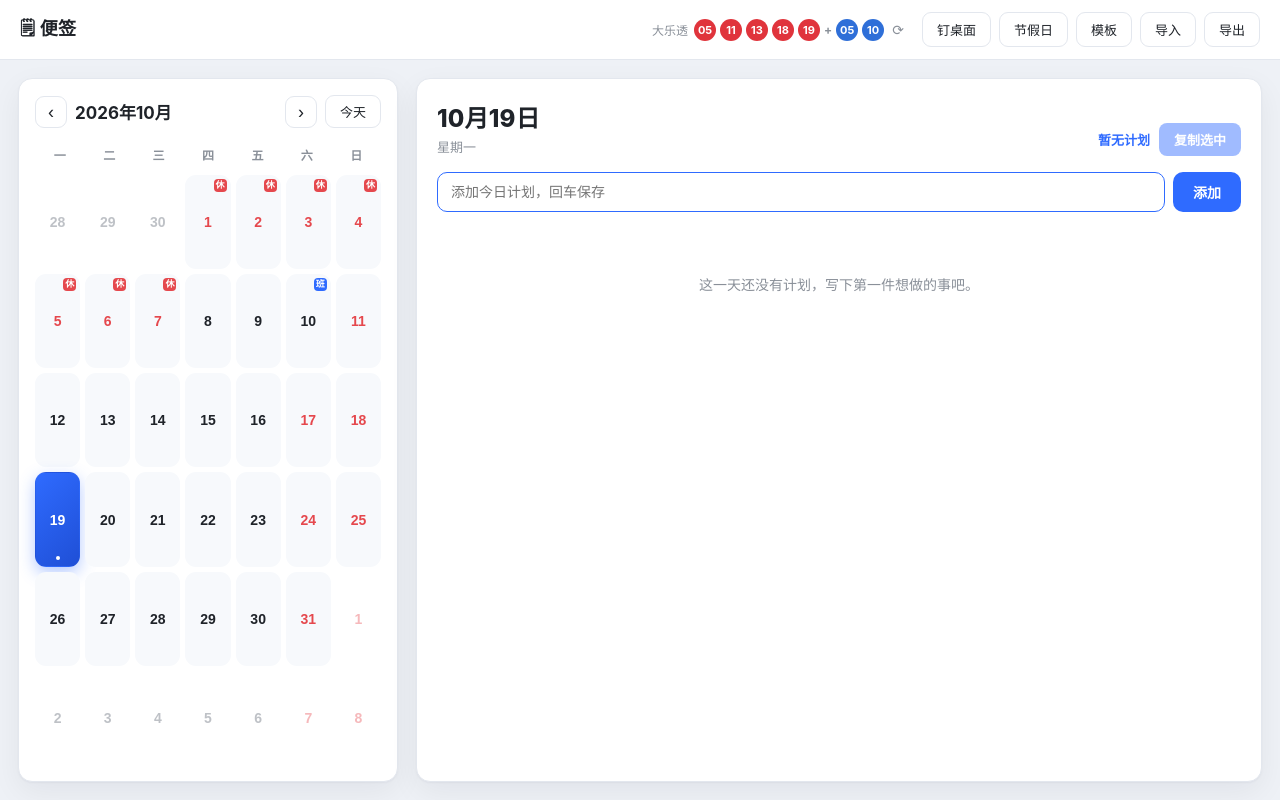
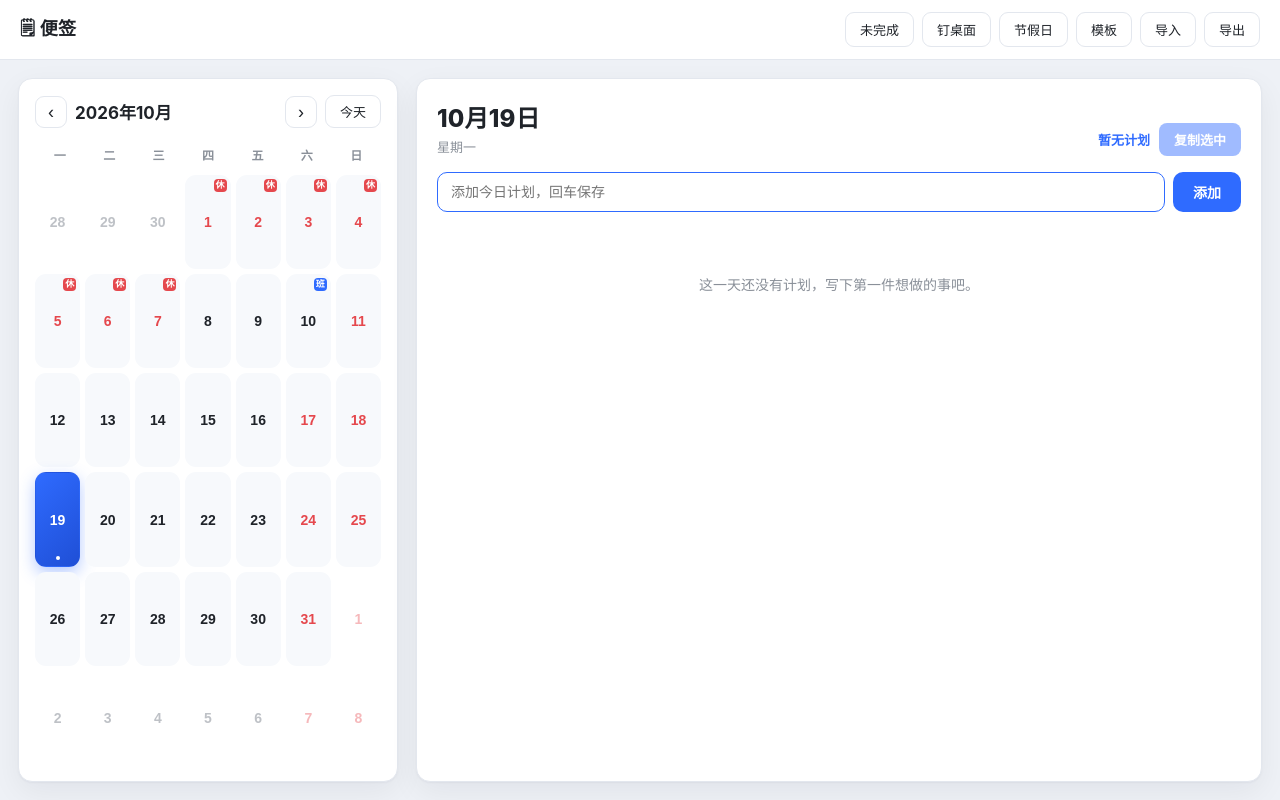
Before and after one commit to mengqd/planbook, a React (Vite) app: page / in a window 1280 px wide. Built offline with nearby package versions, Linux system fonts and the light colour scheme.

Commit message:
feat: 移除大乐透，顶栏新增「未完成」按钮按日期列出所有未完成事项

```diff
--- a/src/App.tsx
+++ b/src/App.tsx
@@ -6,7 +6,7 @@ import DayPanel from './components/DayPanel';
 import HolidayDialog from './components/HolidayDialog';
 import { usePlans } from './hooks/usePlans';
 import { initHolidays } from './lib/holidays';
-import { rollLotto } from './lib/lotto';
+import UnfinishedDialog from './components/UnfinishedDialog';
 
 export default function App() {
   const {
@@ -14,6 +14,7 @@ export default function App() {
     setSelectedDate,
     selectedPlans,
     plansByDate,
+    plans,
     addPlan,
     updatePlan,
     removePlan,
@@ -27,7 +28,7 @@ export default function App() {
   const [ready, setReady] = useState(false);
   const [dialogOpen, setDialogOpen] = useState(false);
   const [pinned, setPinned] = useState(false);
-  const [lotto, setLotto] = useState(rollLotto);
+  const [todoOpen, setTodoOpen] = useState(false);
   const [, setTick] = useState(0);
 
   // 启动时加载用户更新过的节假日数据，再渲染日历
@@ -47,6 +48,8 @@ export default function App() {
       void ready.then(() => unlisten?.());
     };
   }, []);
+
+  const undoneCount = plans.filter((p) => !p.done).length;
 
   const toggleSticky = async () => {
     try {
@@ -69,27 +72,12 @@ export default function App() {
       <header className="topbar">
         <div className="brand">🗒 便签</div>
         <div className="actions">
-          <div className="lotto" title="大乐透推荐号码（随机，仅供娱乐）">
-            <span className="lotto-label">大乐透</span>
-            {lotto.front.map((n) => (
-              <span key={`f-${n}`} className="ball ball-front">
-                {n}
-              </span>
-            ))}
-            <span className="lotto-plus">+</span>
-            {lotto.back.map((n) => (
-              <span key={`b-${n}`} className="ball ball-back">
-                {n}
-              </span>
-            ))}
-            <button
-              className="lotto-reroll"
-              title="换一注"
-              onClick={() => setLotto(rollLotto())}
-            >
-              ⟳
-            </button>
-          </div>
+          <button
+            onClick={() => setTodoOpen(true)}
+            title="列出所有未完成的事项"
+          >
+            未完成{undoneCount > 0 ? `（${undoneCount}）` : ''}
+          </button>
           <button
             onClick={toggleSticky}
             title={
@@ -139,6 +127,17 @@ export default function App() {
         onClose={() => setDialogOpen(false)}
         onUpdated={() => setTick((t) => t + 1)}
       />
+
+      <UnfinishedDialog
+        open={todoOpen}
+        onClose={() => setTodoOpen(false)}
+        plans={plans}
+        onToggle={togglePlan}
+        onJump={(d) => {
+          setSelectedDate(d);
+          setTodoOpen(false);
+        }}
+      />
     </div>
   );
 }
--- /dev/null
+++ b/src/components/UnfinishedDialog.tsx
@@ -0,0 +1,102 @@
+import { useMemo } from 'react';
+import type { Plan } from '../lib/types';
+import { todayStr } from '../lib/date';
+
+interface Props {
+  open: boolean;
+  onClose: () => void;
+  plans: Plan[];
+  onToggle: (id: string) => void;
+  /** 点击某个日期：跳转到日历对应日期 */
+  onJump: (date: string) => void;
+}
+
+const WEEKDAYS = ['日', '一', '二', '三', '四', '五', '六'];
+
+function dayInfo(date: string, today: string) {
+  const d = new Date(date + 'T00:00:00');
+  const weekday = `周${WEEKDAYS[d.getDay()]}`;
+  if (date === today) return { label: date, tag: '今天', overdue: false };
+  if (date < today) {
+    const diff = Math.round(
+      (new Date(today + 'T00:00:00').getTime() - d.getTime()) / 86400000,
+    );
+    return { label: date, tag: `已逾期 ${diff} 天`, overdue: true };
+  }
+  return { label: date, tag: weekday, overdue: false };
+}
+
+export default function UnfinishedDialog({
+  open,
+  onClose,
+  plans,
+  onToggle,
+  onJump,
+}: Props) {
+  const today = todayStr();
+
+  // 未完成事项按日期升序分组（最早的排最前，逾期的一眼能看到）
+  const groups = useMemo(() => {
+    const m = new Map<string, Plan[]>();
+    for (const p of plans) {
+      if (p.done) continue;
+      const arr = m.get(p.date) ?? [];
+      arr.push(p);
+      m.set(p.date, arr);
+    }
+    return [...m.entries()].sort(([a], [b]) => a.localeCompare(b));
+  }, [plans]);
+
+  if (!open) return null;
+
+  const total = groups.reduce((n, [, ps]) => n + ps.length, 0);
+
+  return (
+    <div className="modal-mask" onClick={onClose}>
+      <div className="modal todo-modal" onClick={(e) => e.stopPropagation()}>
+        <div className="modal-head">
+          <div className="modal-title">未完成事项（{total}）</div>
+          <button className="del" onClick={onClose} title="关闭">
+            ✕
+          </button>
+        </div>
+
+        <div className="modal-body todo-body">
+          {total === 0 && (
+            <div className="todo-empty">太棒了，没有未完成的事项 🎉</div>
+          )}
+
+          {groups.map(([date, ps]) => {
+            const info = dayInfo(date, today);
+            return (
+              <div key={date} className="todo-group">
+                <button
+                  className={`todo-date ${info.overdue ? 'overdue' : ''}`}
+                  title="在日历中查看这一天"
+                  onClick={() => onJump(date)}
+                >
+                  {info.label} {info.tag}
+                </button>
+                <ul className="todo-list">
+                  {ps.map((p) => (
+                    <li key={p.id} className="todo-item">
+                      <button
+                        className="todo-check"
+                        title="标记完成"
+                        onClick={() => onToggle(p.id)}
+                      />
+                      <span className="todo-text">
+                        {p.title}
+                        {p.note ? <em>（{p.note}）</em> : null}
+                      </span>
+                    </li>
+                  ))}
+                </ul>
+              </div>
+            );
+          })}
+        </div>
+      </div>
+    </div>
+  );
+}
--- a/src/index.css
+++ b/src/index.css
@@ -581,56 +581,98 @@ body.sticky.win .stick-btn.theme {
   cursor: pointer;
 }
 
-/* 大乐透推荐号码（主窗口顶栏，「钉桌面」按钮前） */
-.lotto {
+/* 未完成事项弹窗 */
+.todo-modal {
+  width: min(520px, 92vw);
+}
+
+.todo-body {
+  display: flex;
+  flex-direction: column;
+  gap: 14px;
+  max-height: 60vh;
+  overflow-y: auto;
+}
+
+.todo-empty {
+  color: var(--text-soft);
+  text-align: center;
+  padding: 24px 0;
+}
+
+.todo-group {
+  display: flex;
+  flex-direction: column;
+  gap: 6px;
+}
+
+.todo-date {
+  align-self: flex-start;
+  border: none;
+  background: var(--brand-soft);
+  color: var(--brand);
+  font-size: 12px;
+  font-weight: 600;
+  padding: 3px 10px;
+  border-radius: 999px;
+  cursor: pointer;
+}
+
+.todo-date:hover {
+  filter: brightness(0.95);
+}
+
+.todo-date.overdue {
+  background: rgba(224, 52, 60, 0.12);
+  color: #e0343c;
+}
+
+.todo-list {
+  list-style: none;
+  margin: 0;
+  padding: 0;
+  display: flex;
+  flex-direction: column;
+  gap: 4px;
+}
+
+.todo-item {
   display: flex;
   align-items: center;
-  gap: 4px;
-  padding: 0 6px;
-  font-size: 12px;
+  gap: 10px;
+  padding: 6px 8px;
+  border-radius: 8px;
 }
 
-.lotto .lotto-label {
-  color: var(--text-soft);
-  margin-right: 2px;
+.todo-item:hover {
+  background: var(--panel);
 }
 
-.lotto .ball {
-  display: inline-flex;
-  align-items: center;
-  justify-content: center;
-  width: 22px;
-  height: 22px;
-  border-radius: 50%;
-  font-size: 11px;
-  font-weight: 700;
-  color: #fff;
+.todo-check {
+  flex: none;
+  width: 18px;
+  height: 18px;
+  border: 2px solid var(--border);
+  border-radius: 6px;
+  background: transparent;
+  cursor: pointer;
+  padding: 0;
 }
 
-.lotto .ball-front {
-  background: #e0343c;
+.todo-check:hover {
+  border-color: var(--brand);
+  background: var(--brand-soft);
 }
 
-.lotto .ball-back {
-  background: #2f6fd8;
+.todo-text {
+  font-size: 13px;
+  color: var(--text);
 }
 
-.lotto .lotto-plus {
+.todo-text em {
+  font-style: normal;
   color: var(--text-soft);
-  font-weight: 700;
-}
-
-.lotto .lotto-reroll {
-  border: none;
-  background: transparent;
-  color: var(--text-soft);
-  font-size: 14px;
-  cursor: pointer;
-  padding: 2px 4px;
-}
-
-.lotto .lotto-reroll:hover {
-  color: var(--brand);
+  font-size: 12px;
 }
 
 .stick-root input {
--- a/src/lib/lotto.ts
+++ /dev/null
@@ -1,22 +0,0 @@
-/** 大乐透：前区 5 个（1–35），后区 2 个（1–12），号码升序、两位补零 */
-export interface LottoPick {
-  front: string[];
-  back: string[];
-}
-
-export function rollLotto(): LottoPick {
-  const pick = (max: number, count: number): number[] => {
-    const pool = Array.from({ length: max }, (_, i) => i + 1);
-    const out: number[] = [];
-    for (let i = 0; i < count; i++) {
-      const idx = Math.floor(Math.random() * pool.length);
-      out.push(pool.splice(idx, 1)[0]);
-    }
-    return out.sort((a, b) => a - b);
-  };
-  const pad = (n: number) => String(n).padStart(2, '0');
-  return {
-    front: pick(35, 5).map(pad),
-    back: pick(12, 2).map(pad),
-  };
-}
```
